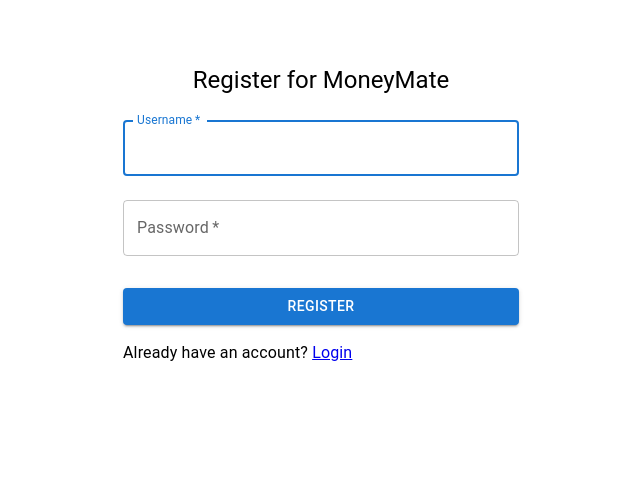
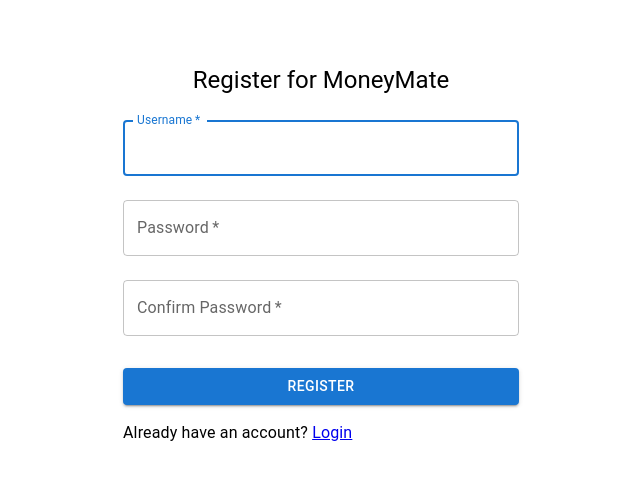
Before and after one commit to hezronokwach/MoneyMate, a React (Create React App) app in the folder client/: page /register in a window 1280 px wide. Shown: the top 480 px of the page, without its empty margins (319-959 px from the left). Built offline with nearby package versions, Linux system fonts and the light colour scheme.

Commit message:
Add password confirmation field to registration form

```diff
--- a/client/src/pages/Register.js
+++ b/client/src/pages/Register.js
@@ -6,12 +6,17 @@ import { Link } from 'react-router-dom';
 function Register() {
   const [username, setUsername] = useState('');
   const [password, setPassword] = useState('');
+  const [confirmPassword, setConfirmPassword] = useState('');
   const [error, setError] = useState('');
   const { register } = useContext(AuthContext);
 
   const handleSubmit = async (e) => {
     e.preventDefault();
     setError('');
+    if (password !== confirmPassword) {
+      setError('Passwords do not match');
+      return;
+    }
     try {
       await register(username, password);
     } catch (err) {
@@ -43,6 +48,15 @@ function Register() {
             value={password}
             onChange={(e) => setPassword(e.target.value)}
           />
+          <TextField
+            margin="normal"
+            required
+            fullWidth
+            label="Confirm Password"
+            type="password"
+            value={confirmPassword}
+            onChange={(e) => setConfirmPassword(e.target.value)}
+          />
           <Button type="submit" fullWidth variant="contained" sx={{ mt: 3, mb: 2 }}>
             Register
           </Button>
```
